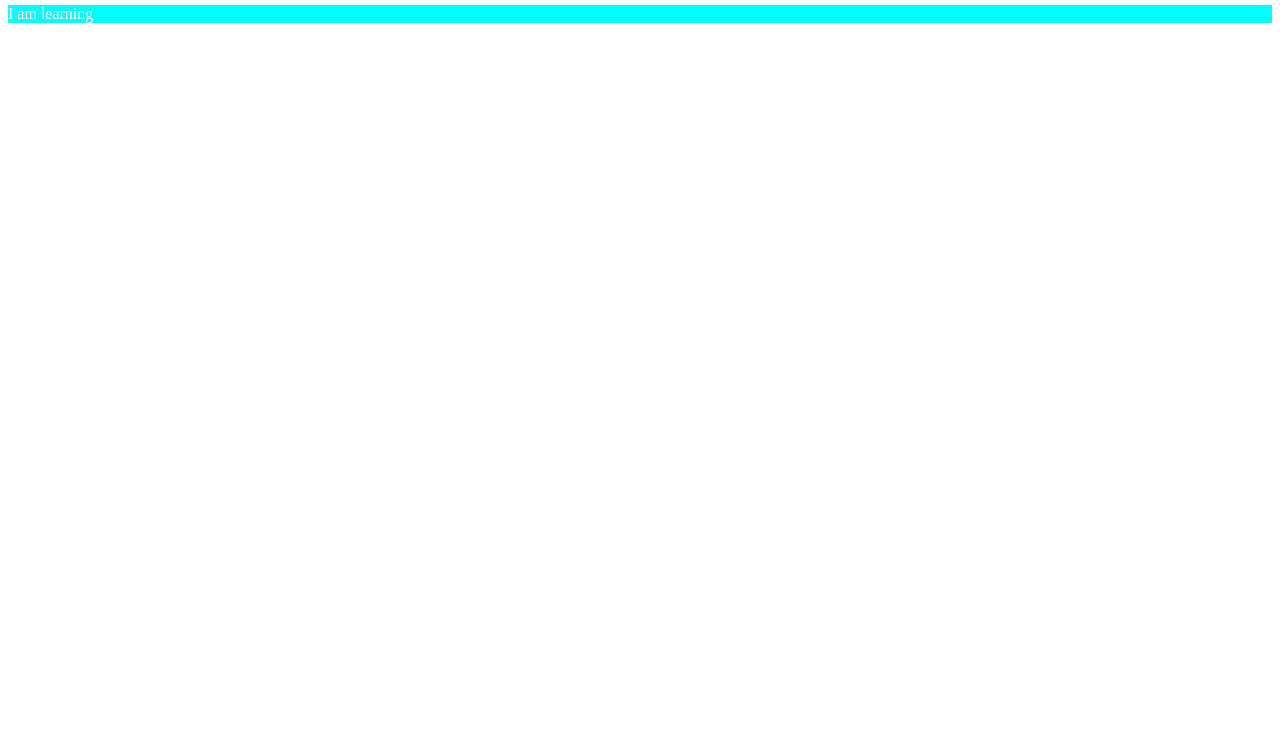
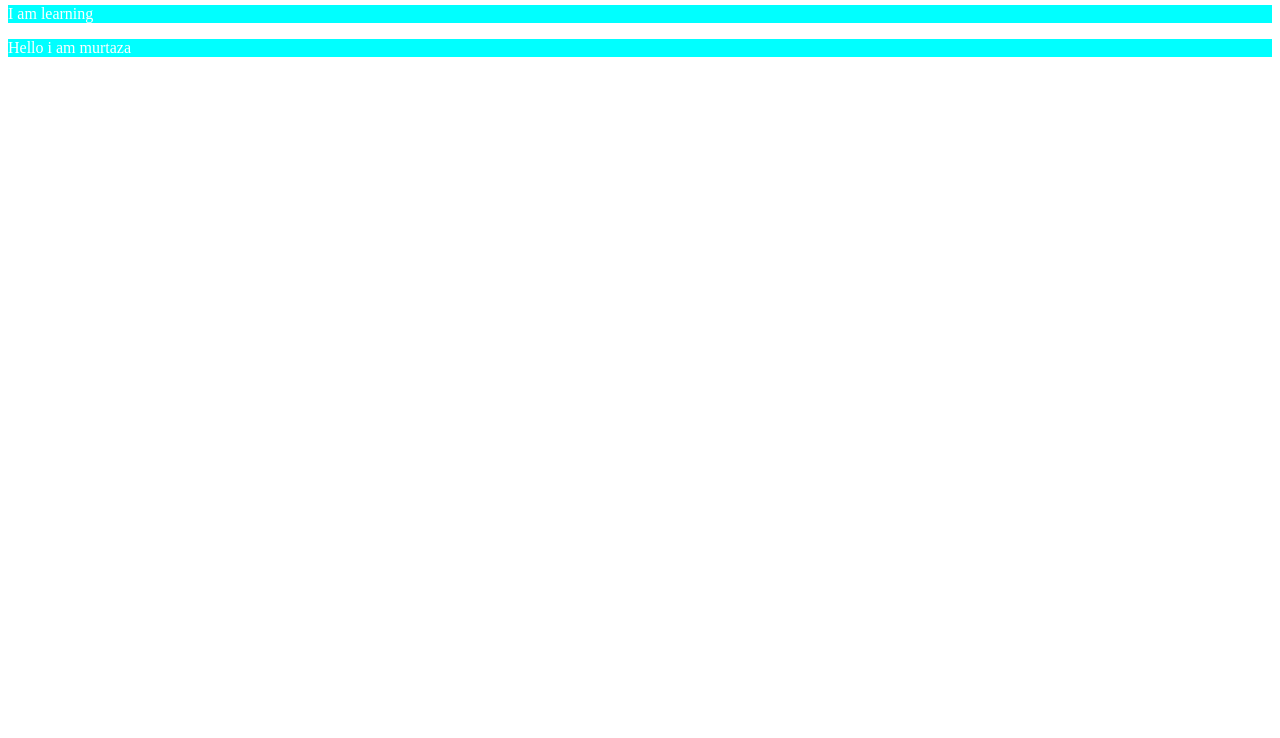
Before and after one commit to lonsara/learning-git, a plain HTML site: page index.html in a window 1280 px wide. Shown: the part 62-800 px from the top of the page. Drawn offline with Linux system fonts and the light colour scheme.

Commit message:
Update index.html thrise

```diff
--- a/index.html
+++ b/index.html
@@ -9,5 +9,6 @@
 <body>
     <h2>Learning Git</h2>
     <p>I am learning</p>
+    <p>Hello i am murtaza</p>
 </body>
 </html>
```
